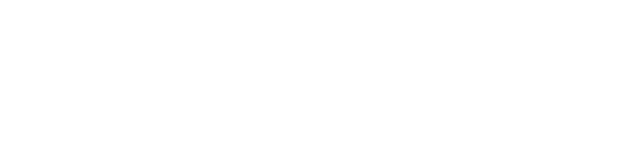
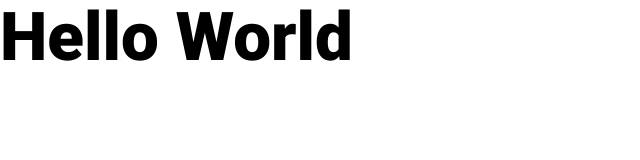
Before and after one commit to ZainGill45/Travel-Agency-Final-Project, a plain HTML site: page Web Application/index.html in a window 1280 px wide. Shown: the whole page, without its empty margins (0-640 px from the left). Drawn offline with Linux system fonts and the light colour scheme.

Commit message:
small changes

```diff
--- a/Web Application/assets/css/base.css
+++ b/Web Application/assets/css/base.css
@@ -235,7 +235,6 @@ button:hover {
 /*#endregion*/
 
 /*#region media query*/
-
 /* full size desktop break point */
 @media (max-width: 1024px) {
 }
@@ -289,5 +288,4 @@ button:hover {
         font-size: 1.200rem;
     }
 }
-
 /*#endregion*/
--- a/Web Application/index.html
+++ b/Web Application/index.html
@@ -4,9 +4,11 @@
     <meta charset="UTF-8">
     <meta name="viewport" content="width=device-width, initial-scale=1">
     <title>Travel Agency Web Interface</title>
+    <link rel="stylesheet" href="assets/css/base.css"/>
     <link rel="stylesheet" href="assets/css/style.css"/>
 </head>
 <body>
+<h1>Hello World</h1>
 <script src="assets/js/client.js"></script>
 </body>
 </html>
```
